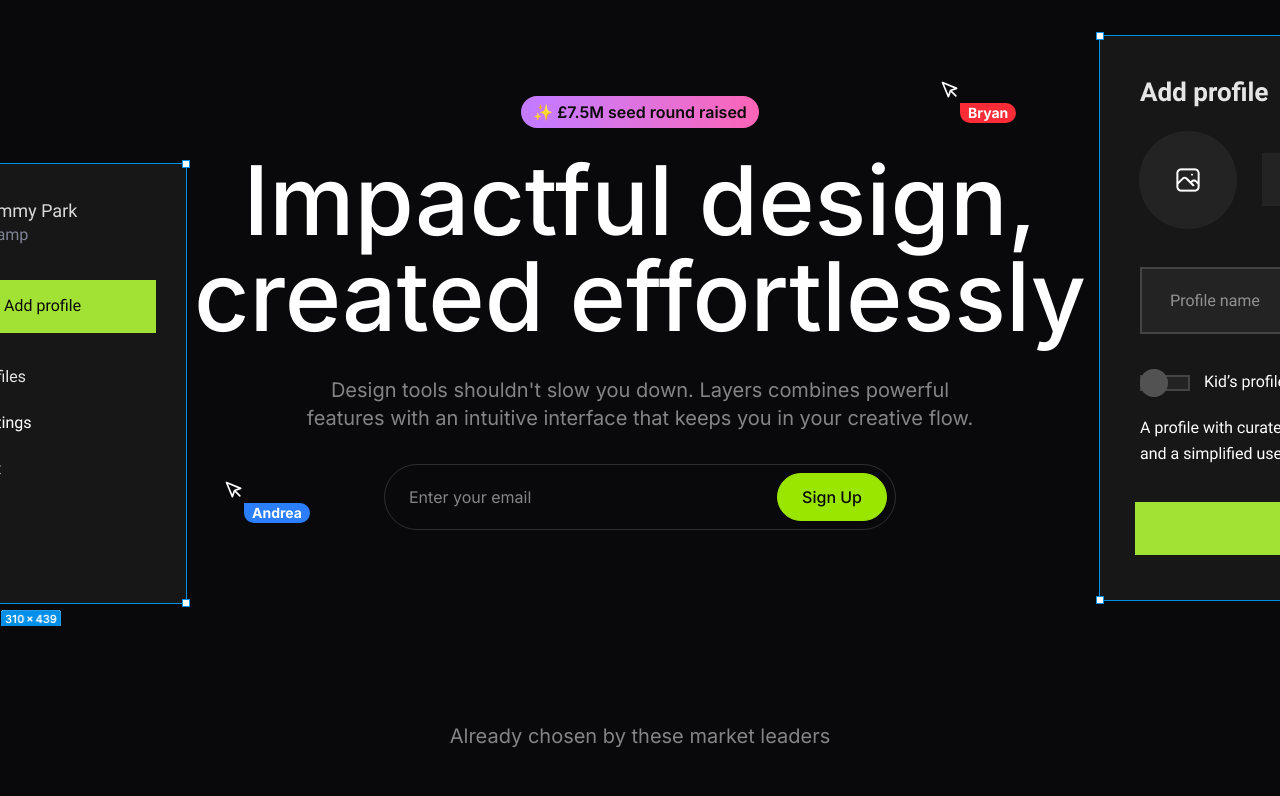
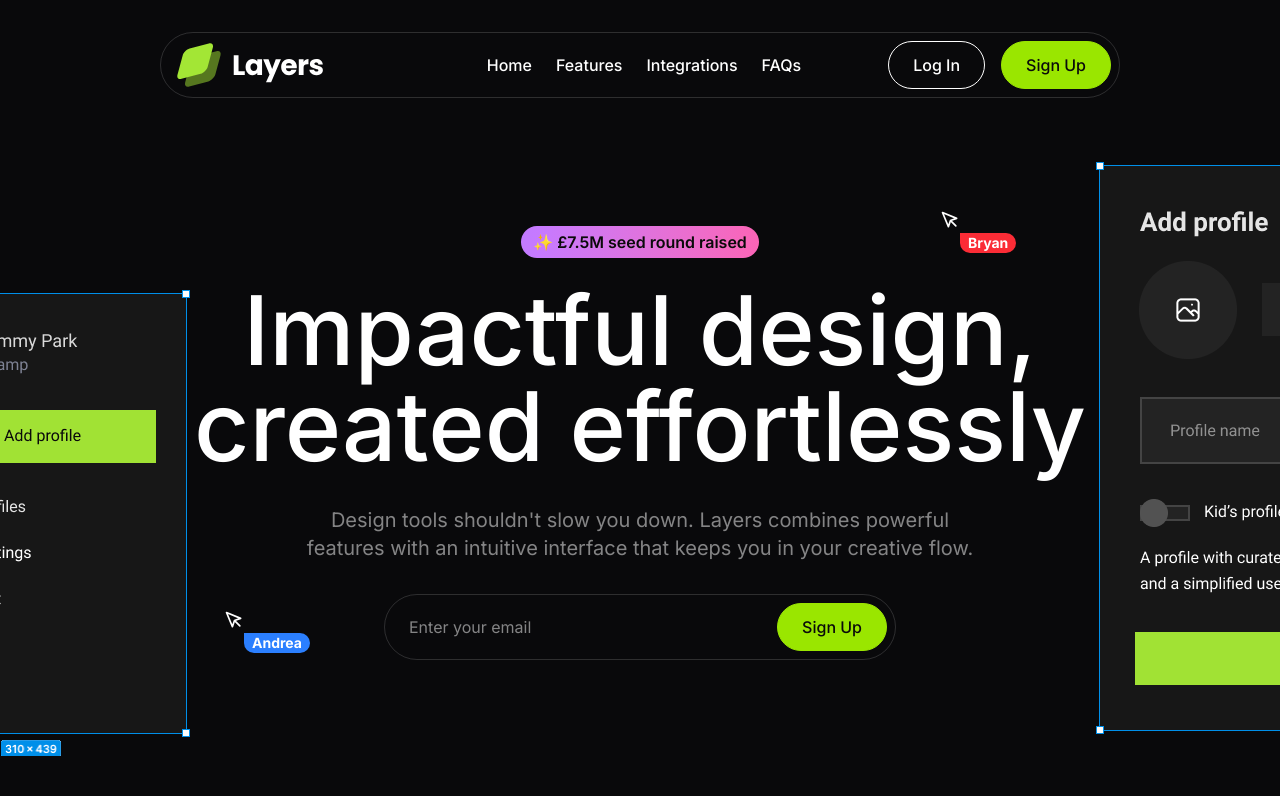
Before and after one commit to buneeIsSlo/layers-landing, a Next.js app: page / in a window 1280 px wide. Shown: the top 796 px of the page. Built offline with nearby package versions, Linux system fonts and the light colour scheme.

Commit message:
Add: navbar

```diff
--- a/src/app/page.tsx
+++ b/src/app/page.tsx
@@ -6,10 +6,12 @@ import Intro from "@/sections/intro";
 import LogoTicker from "@/sections/logo-ticker";
 import CallToAction from "../sections/cta";
 import Footer from "@/sections/footer";
+import Navbar from "@/sections/navbar";
 
 export default function Home() {
   return (
     <>
+      <Navbar />
       <Hero />
       <LogoTicker />
       <Intro />
--- /dev/null
+++ b/src/sections/navbar.tsx
@@ -0,0 +1,70 @@
+import Image from "next/image";
+import logoImage from "@/assets/images/logo.svg";
+import Button from "@/components/button";
+
+const navLinks = [
+  { label: "Home", href: "#" },
+  { label: "Features", href: "#features" },
+  { label: "Integrations", href: "#integrations" },
+  { label: "FAQs", href: "#faqs" },
+];
+
+export default function Navbar() {
+  return (
+    <section className="py-4 lg:py-8">
+      <div className="container max-w-5xl">
+        <div className="grid grid-cols-2 items-center rounded-full border border-white/15 p-2 px-4 md:pr-2 lg:grid-cols-3">
+          <div className="">
+            <Image
+              src={logoImage}
+              alt="layers logo"
+              className="h-9 w-auto md:h-auto"
+            />
+          </div>
+
+          <div className="hidden items-center justify-center lg:flex">
+            <nav className="flex gap-6 font-medium">
+              {navLinks.map((link) => (
+                <a href={link.href} key={link.label}>
+                  {link.label}
+                </a>
+              ))}
+            </nav>
+          </div>
+
+          <div className="flex justify-end gap-4">
+            <svg
+              xmlns="http://www.w3.org/2000/svg"
+              width="24"
+              height="24"
+              viewBox="0 0 24 24"
+              fill="none"
+              stroke="currentColor"
+              strokeWidth="2"
+              strokeLinecap="round"
+              strokeLinejoin="round"
+              className="feather feather-menu md:hidden"
+            >
+              <line x1="3" y1="12" x2="21" y2="12"></line>
+              <line x1="3" y1="6" x2="21" y2="6"></line>
+              <line x1="3" y1="18" x2="21" y2="18"></line>
+            </svg>
+
+            <Button
+              variant="secondary"
+              className="hidden cursor-pointer items-center md:inline-flex"
+            >
+              Log In
+            </Button>
+            <Button
+              variant="primary"
+              className="hidden cursor-pointer items-center md:inline-flex"
+            >
+              Sign Up
+            </Button>
+          </div>
+        </div>
+      </div>
+    </section>
+  );
+}
```
